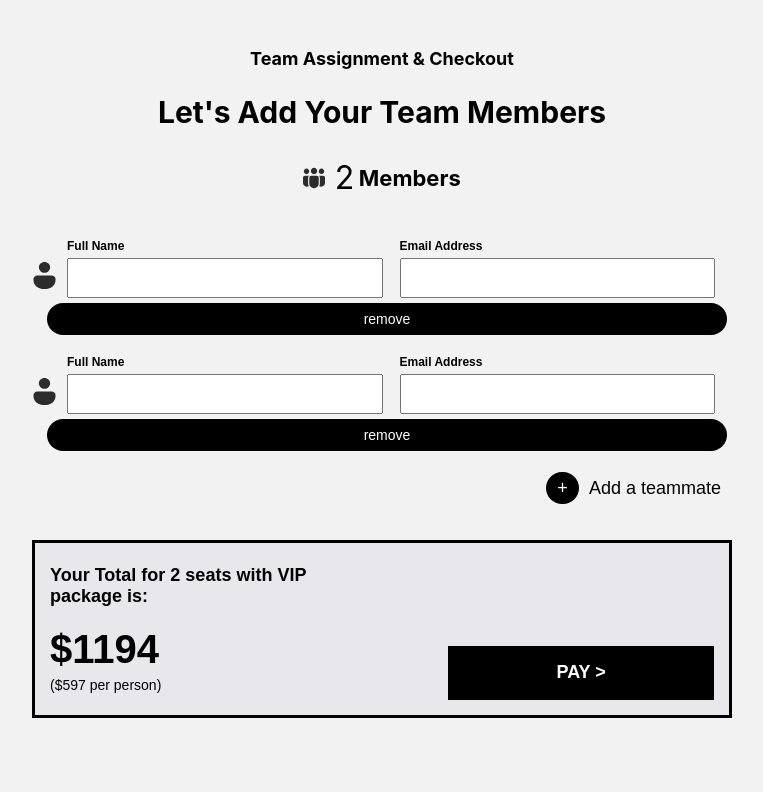
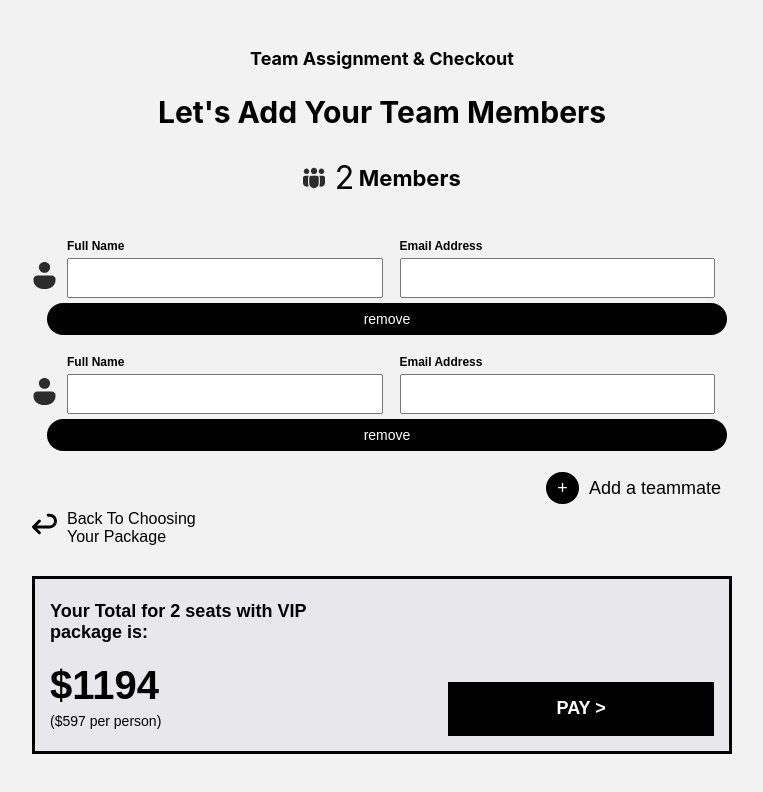
Before and after one commit to xdMR/overOptimizedPPS, a React (Create React App) app in the folder sales_page/: page /selectteam in a window 1280 px wide. Shown: the top 792 px of the page, without its empty margins (258-1021 px from the left). Built offline with nearby package versions, Linux system fonts and the light colour scheme.

Commit message:
adds goBack button to TeamSelecton page

```diff
--- a/sales_page/src/sections/planselection/PlanSelection.jsx
+++ b/sales_page/src/sections/planselection/PlanSelection.jsx
@@ -61,7 +61,10 @@ function PlanSelection() {
       gifts: 0
   })
     console.log(cart.cart);
-    navigate("/selectteam");
+    setTimeout(() => {
+      navigate("/selectteam");
+    }, 250)
+
      //cart.createOrder(priceId);
   }
 
@@ -77,9 +80,7 @@ Can't Ignore " pretitle="Pricing" sendStyle={{ maxWidth: "400px", margin: "0 aut
         <Plan planData={PlanDataVIP}  onClick={() => { plan("price_1MLYMsCpotfJBdLxCNAu52ft","VIP",cart.cart.teammembers ) }}></Plan>
       </div>
 
-
       <Recordings/>
-
     </ Container>
   )
 }
--- a/sales_page/src/sections/teamselection/TeamSelection.jsx
+++ b/sales_page/src/sections/teamselection/TeamSelection.jsx
@@ -4,10 +4,13 @@ import { useContext, useState } from "react";
 import { CartContext } from "../../context/CartContext";
 import { Headline, SliderTeam, Container, Plan, Recordings, Button} from "../../components";
 import { Formik, Form, Field, FieldArray } from 'formik';
+import { useNavigate } from "react-router-dom";
+
 
 
 function Teamselection() {
   const cart = useContext(CartContext);
+  const navigate = useNavigate();
   const [membnumber, setMembnumber] = useState(cart.cart.teammembers);
 
   const pay = (number, priceId) => {
@@ -51,7 +54,7 @@ function Teamselection() {
           console.log("submit:buying");
           pay(membnumber, cart.cart.plan);
           console.log((JSON.stringify(values, null, 2)));
-          }, 500)
+          }, 300)
         }
         render={({ values }) => (
           <Form>
@@ -98,7 +101,12 @@ function Teamselection() {
                   </div>
 
 
-
+                 <Container> <div className="goBack" onClick={()=>{navigate("/")}}>
+                    <div className="icon"><svg width="25" height="28" viewBox="0 0 17 14" fill="none" xmlns="http://www.w3.org/2000/svg">
+<path d="M5 5L1 9L5 13M1 9H12C13.0609 9 14.0783 8.57857 14.8284 7.82843C15.5786 7.07828 16 6.06087 16 5C16 3.93913 15.5786 2.92172 14.8284 2.17157C14.0783 1.42143 13.0609 1 12 1H11" stroke="black" stroke-width="2" stroke-linecap="round" stroke-linejoin="round"/>
+</svg>
+</div>           <div className="text"> Back To Choosing Your Package</div>
+                  </div></Container>
 
                   <div className='payingNow'>
                   <div className="description">
--- a/sales_page/src/sections/teamselection/teamselection.css
+++ b/sales_page/src/sections/teamselection/teamselection.css
@@ -141,3 +141,29 @@
   font-size: 40px;
   margin-bottom: 5px;
  }
+
+ .goBack{
+  display: flex;
+  max-width: 700px;
+  margin: 0 auto;
+  position: relative;
+  left: 0px;
+  transition: all 200ms ease-in;
+
+ }
+ .goBack:hover{
+  position: relative;
+  left: -30px;
+  transition: all 200ms ease-in;
+ }
+ .goBack:hover .icon{
+  position: relative;
+  left: -10px;
+  transition: all 200ms ease-in;
+ }
+
+ .goBack .text{
+  font-family: Arial, Helvetica, sans-serif;
+  margin-left: 10px;
+  max-width: 150px;
+ }
```
